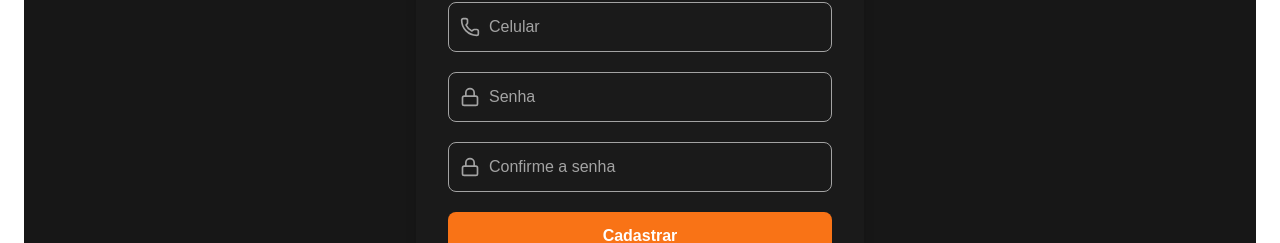
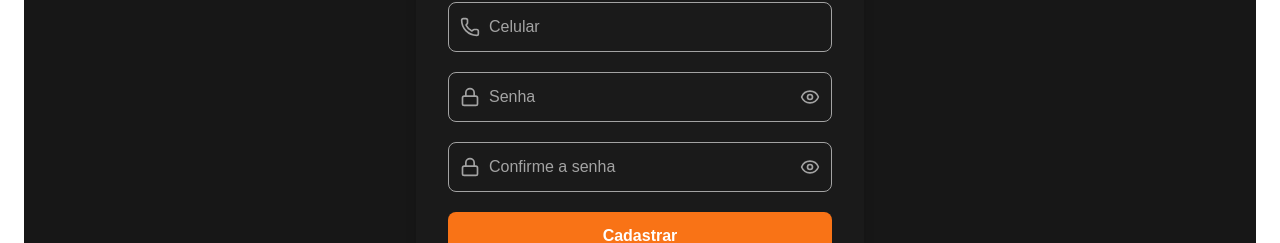
Before and after one commit to ColellaDev/bolao-oval, a Next.js app: page /register in a window 1280 px wide. Shown: the part 433-676 px from the top of the page. Built offline with nearby package versions, Linux system fonts and the light colour scheme; no server answers.

Commit message:
Implementado ocultar/mostrar senha

```diff
--- a/src/app/login/page.tsx
+++ b/src/app/login/page.tsx
@@ -1,12 +1,13 @@
 'use client'
 
+import { useState } from 'react'
 import { useForm } from 'react-hook-form'
 import { z } from 'zod'
 import { zodResolver } from '@hookform/resolvers/zod'
 import { useRouter } from 'next/navigation'
 import { useAuth } from '@/hooks/useAuth'
 import { toast } from 'sonner'
-import { Lock, Mail } from 'lucide-react'
+import { Lock, Mail, Eye, EyeOff } from 'lucide-react'
 
 const loginSchema = z.object({
   email: z.string().email('Email inválido'),
@@ -16,6 +17,8 @@ const loginSchema = z.object({
 type LoginData = z.infer<typeof loginSchema>
 
 export default function LoginPage() {
+  const [showPassword, setShowPassword] = useState(false)
+
   const {
     register,
     handleSubmit,
@@ -75,11 +78,18 @@ export default function LoginPage() {
           <div className="relative flex items-center">
             <Lock className="w-5 h-5 absolute left-3 text-muted" />
             <input
-              type="password"
+              type={showPassword ? 'text' : 'password'}
               placeholder="Senha"
               {...register('password')}
-              className="w-full bg-surface text-text border border-muted pl-10 pr-4 py-3 rounded-lg placeholder-muted focus:border-transparent focus:outline-none focus:ring-2 focus:ring-primary transition-colors"
+              className="w-full bg-surface text-text border border-muted pl-10 pr-10 py-3 rounded-lg placeholder-muted focus:border-transparent focus:outline-none focus:ring-2 focus:ring-primary transition-colors"
             />
+            <button
+              type="button"
+              onClick={() => setShowPassword(!showPassword)}
+              className="absolute right-3 text-muted hover:text-primary transition-colors cursor-pointer"
+            >
+              {showPassword ? <EyeOff className="w-5 h-5" /> : <Eye className="w-5 h-5" />}
+            </button>
           </div>
           {errors.password && (<p className="text-red-400 text-left text-sm">{errors.password.message}</p>)}
         </div>
--- a/src/app/register/page.tsx
+++ b/src/app/register/page.tsx
@@ -1,11 +1,12 @@
 'use client'
 
+import { useState } from 'react'
 import { useForm } from 'react-hook-form'
 import { z } from 'zod'
 import { zodResolver } from '@hookform/resolvers/zod'
 import { useRouter } from 'next/navigation'
 import { toast } from 'sonner'
-import { User, Mail, Phone, Lock } from 'lucide-react'
+import { User, Mail, Phone, Lock, Eye, EyeOff } from 'lucide-react'
 
 const registerSchema = z.object({
   name: z.string().min(2, 'Nome muito curto'),
@@ -21,6 +22,8 @@ const registerSchema = z.object({
 type RegisterData = z.infer<typeof registerSchema>
 
 export default function RegisterPage() {
+  const [showPassword, setShowPassword] = useState(false)
+  const [showConfirmPassword, setShowConfirmPassword] = useState(false)
 
   const {
     register,
@@ -102,11 +105,18 @@ export default function RegisterPage() {
             <div className="relative flex items-center">
               <Lock className="w-5 h-5 absolute left-3 text-muted" />
               <input
-                type="password"
+                type={showPassword ? 'text' : 'password'}
                 placeholder="Senha"
                 {...register('password')}
-                className="w-full bg-surface text-text border border-muted pl-10 pr-4 py-3 rounded-lg placeholder-muted focus:border-transparent focus:outline-none focus:ring-2 focus:ring-primary transition-colors"
+                className="w-full bg-surface text-text border border-muted pl-10 pr-10 py-3 rounded-lg placeholder-muted focus:border-transparent focus:outline-none focus:ring-2 focus:ring-primary transition-colors"
               />
+              <button
+                type="button"
+                onClick={() => setShowPassword(!showPassword)}
+                className="absolute right-3 text-muted hover:text-primary transition-colors cursor-pointer"
+              >
+                {showPassword ? <EyeOff className="w-5 h-5" /> : <Eye className="w-5 h-5" />}
+              </button>
             </div>
             {errors.password && (<p className="text-red-400 text-left text-sm">{errors.password.message}</p>)}
           </div>
@@ -115,11 +125,18 @@ export default function RegisterPage() {
             <div className="relative flex items-center">
               <Lock className="w-5 h-5 absolute left-3 text-muted" />
               <input
-                type="password"
+                type={showConfirmPassword ? 'text' : 'password'}
                 placeholder="Confirme a senha"
                 {...register('confirmPassword')}
-                className="w-full bg-surface text-text border border-muted pl-10 pr-4 py-3 rounded-lg placeholder-muted focus:border-transparent focus:outline-none focus:ring-2 focus:ring-primary transition-colors"
+                className="w-full bg-surface text-text border border-muted pl-10 pr-10 py-3 rounded-lg placeholder-muted focus:border-transparent focus:outline-none focus:ring-2 focus:ring-primary transition-colors"
               />
+              <button
+                type="button"
+                onClick={() => setShowConfirmPassword(!showConfirmPassword)}
+                className="absolute right-3 text-muted hover:text-primary transition-colors cursor-pointer"
+              >
+                {showConfirmPassword ? <EyeOff className="w-5 h-5" /> : <Eye className="w-5 h-5" />}
+              </button>
             </div>
             {errors.confirmPassword && (<p className="text-red-400 text-left text-sm">{errors.confirmPassword.message}</p>)}
           </div>
```
